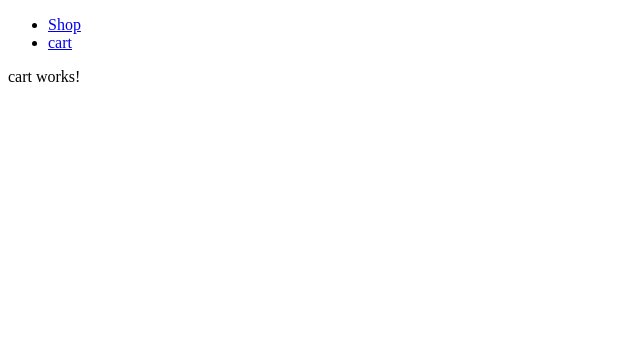
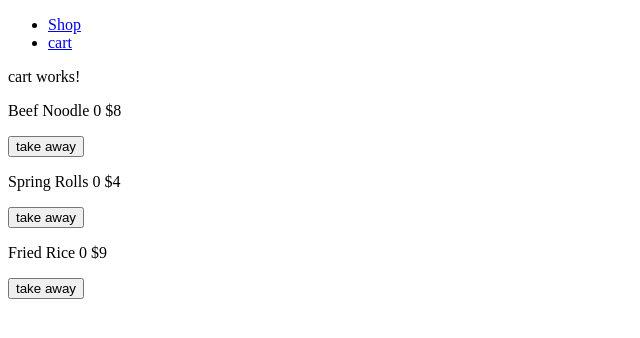
Before and after one commit to luckhoi56/kiosk, an Angular app: page /cart in a window 1280 px wide. Shown: the top 338 px of the page, without its empty margins (0-640 px from the left). Built offline with nearby package versions, Linux system fonts and the light colour scheme.

Commit message:
sanitized is added

```diff
--- a/src/app/cart/cart.component.html
+++ b/src/app/cart/cart.component.html
@@ -1 +1,5 @@
 <p>cart works!</p>
+<div *ngFor="let message of messageService.messages.menu">
+    <p >{{ message.name }} {{message.quantity}} ${{message.price}}</p>
+    <button (click)="changeQuantity(message)">take away</button>
+</div>
--- a/src/app/cart/cart.component.ts
+++ b/src/app/cart/cart.component.ts
@@ -1,5 +1,5 @@
 import { Component, OnInit } from '@angular/core';
-
+import {MessageService} from '../message.service'
 @Component({
   selector: 'app-cart',
   templateUrl: './cart.component.html',
@@ -7,9 +7,13 @@ import { Component, OnInit } from '@angular/core';
 })
 export class CartComponent implements OnInit {
 
-  constructor() { }
+  constructor(public messageService: MessageService) { }
 
   ngOnInit(): void {
   }
+  changeQuantity(item):void{
 
+    if(item.quantity > 0) item.quantity--
+    console.log(item.quantity)
+  }
 }
--- a/src/app/message.service.ts
+++ b/src/app/message.service.ts
@@ -9,15 +9,18 @@ export class MessageService {
     "menu": [
       {
         "name": "Beef Noodle",
-        "quantity":"0"
+        "quantity":"0",
+        "price":"8"
       },
       {
         "name": "Spring Rolls",
-        "quantity":"0"
+        "quantity":"0",
+        "price":"4"
       },
       {
         "name": "Fried Rice",
-        "quantity":"0"
+        "quantity":"0",
+        "price":"9"
       }
 
     ] }
--- a/src/app/shop/shop.component.html
+++ b/src/app/shop/shop.component.html
@@ -1,5 +1,5 @@
 <p>shop works!</p>
 <div *ngFor="let message of messageService.messages.menu">
-    <p >{{ message.name }} {{message.quantity}}</p>
+    <p >{{ message.name }} {{message.quantity}} ${{message.price}}</p>
     <button (click)="changeQuantity(message)">add</button>
 </div>
```
